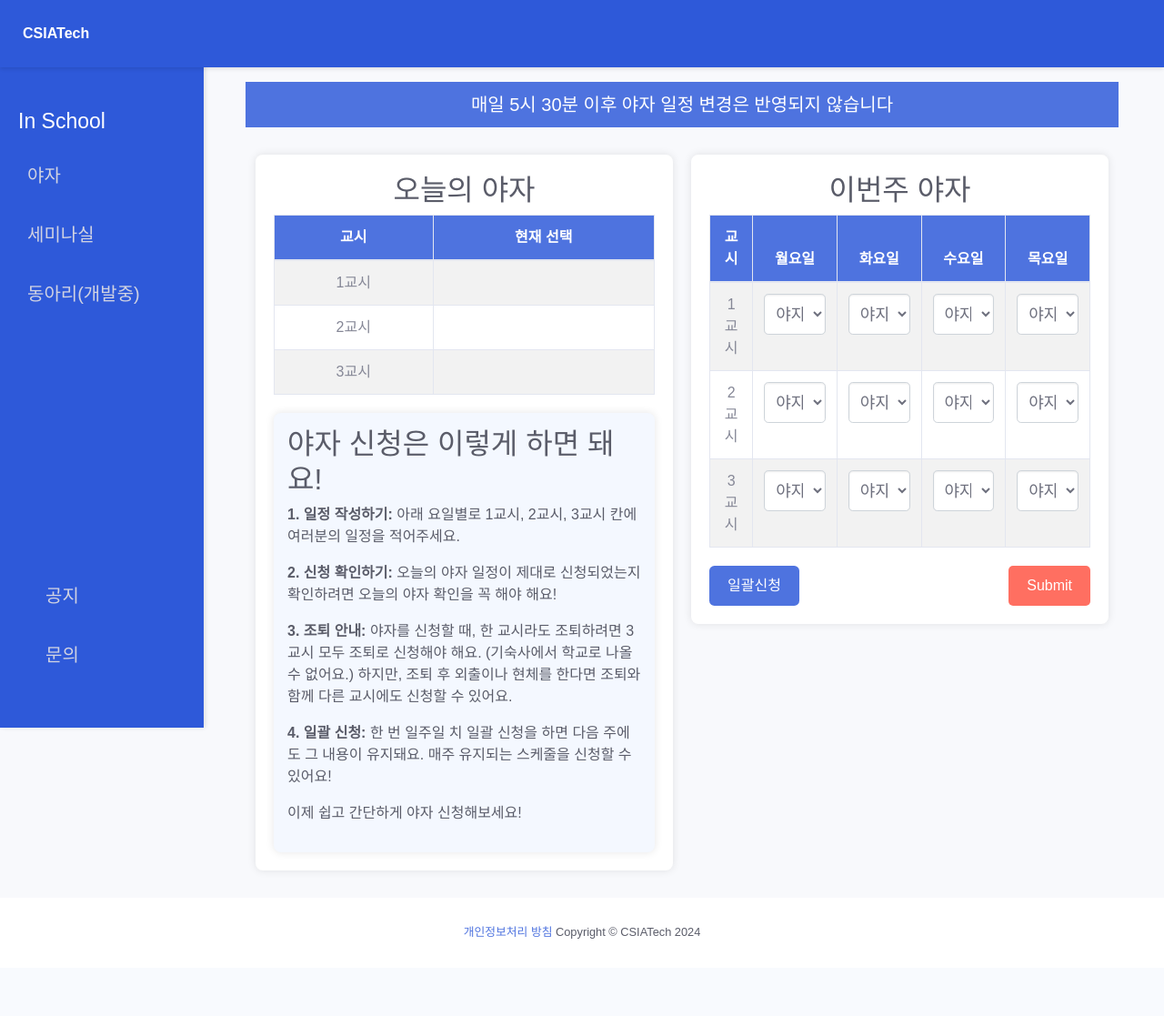
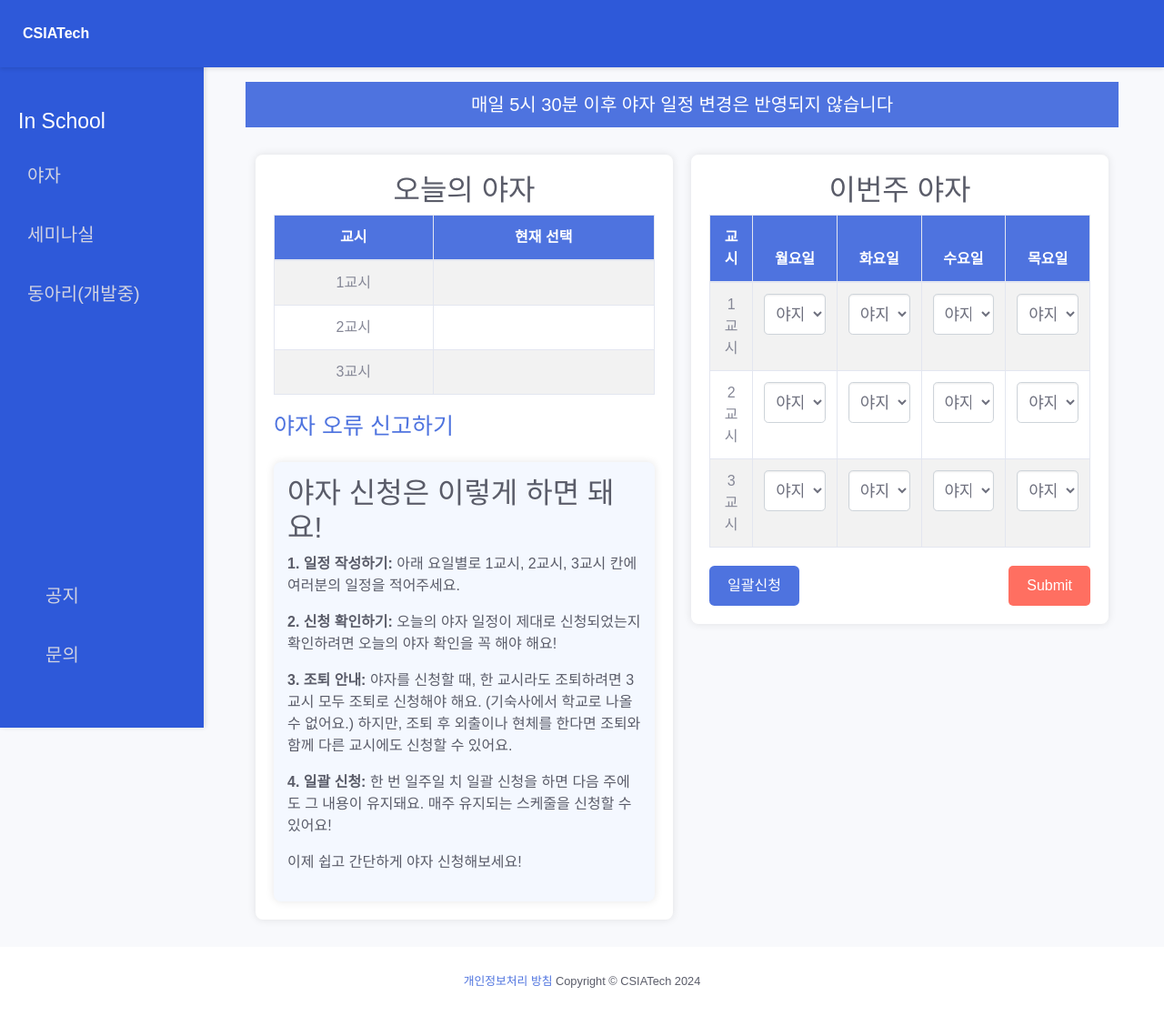
Before and after one commit to IamEunjae/CSIAOnline-public, a Django app: template CSIAOnline/yaja/templates/yaja.html in a window 1280 px wide. Shown: the whole page at 91% size. Before the commit the page ends 1032 px from the top, so only its background shows below. Run offline with Django 5.2, Linux system fonts and the light colour scheme; the template is opened without the code that fills it, so the values that code supplies are empty; parts of the project's set-up code (start-up, migrations or seed data) failed here and were passed over; some web fonts are replaced.

Commit message:
report link

```diff
--- a/CSIAOnline/yaja/templates/yaja.html
+++ b/CSIAOnline/yaja/templates/yaja.html
@@ -151,6 +151,11 @@
             flex-direction: column;
             align-items: center;
             justify-content: center;
+        }
+
+        .report{
+            font-size: 25px;
+            align-self: center;
         }
 
         h1 {
@@ -399,6 +404,7 @@
                         </tr>
                     </tbody>
                 </table>
+                <a class="report" href="https://forms.gle/gCQwUdWHCPL28CsN8">야자 오류 신고하기</a>
                 <div class="instruction-container">
                     <h2>야자 신청은 이렇게 하면 돼요!</h2>
                     <p><strong>1. 일정 작성하기:</strong> 아래 요일별로 1교시, 2교시, 3교시 칸에 여러분의 일정을 적어주세요.</p>
```
